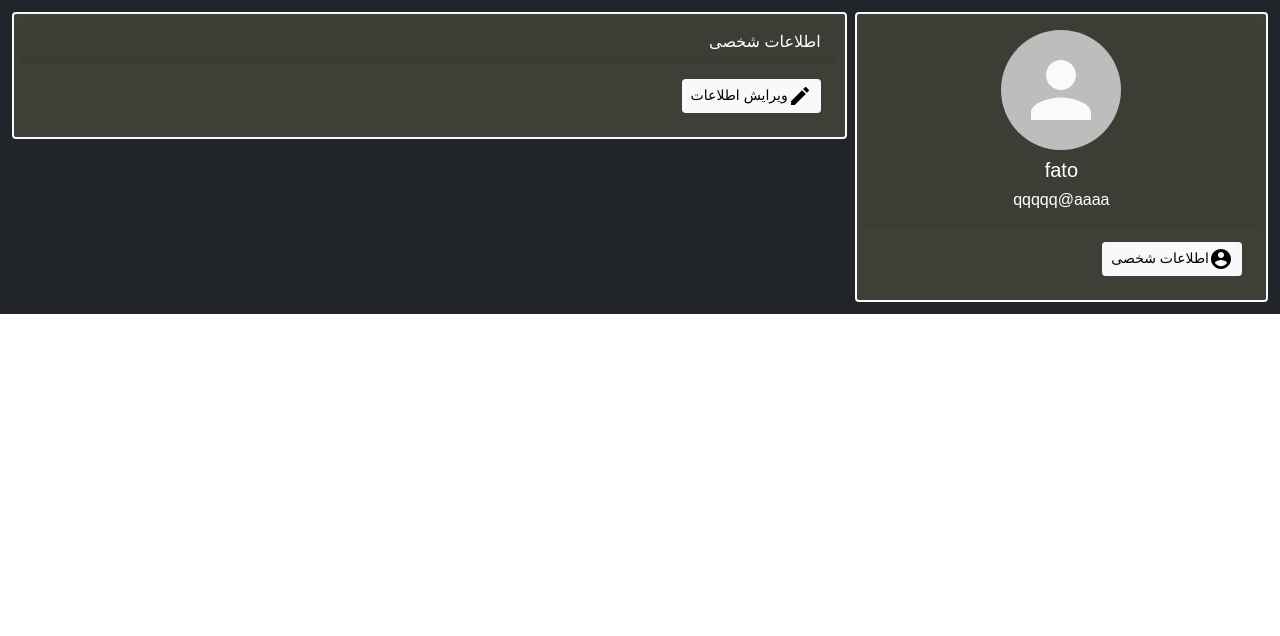
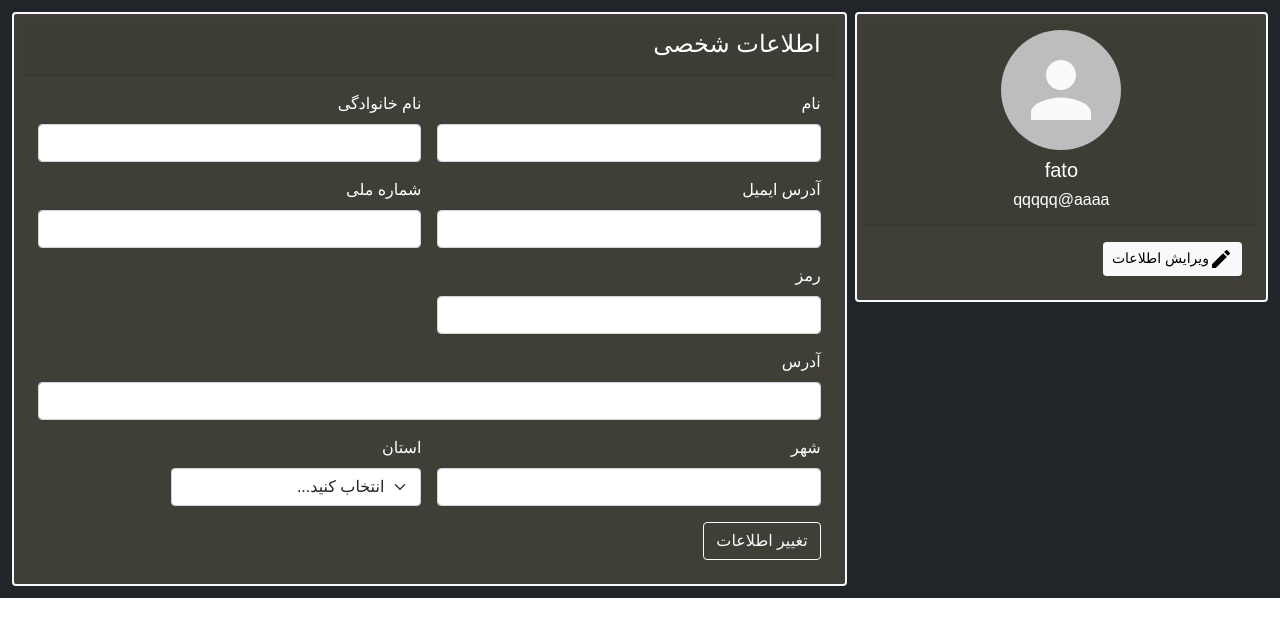
Before and after one commit to MelikaNobakhtian/luna-software-engineering, a React (Create React App) app in the folder Webfront/: page /userProfile in a window 1280 px wide. Shown: the top 636 px of the page. Built offline with nearby package versions, Linux system fonts and the light colour scheme.

Commit message:
user info form ui in user profile page

```diff
--- a/Webfront/src/components/userProfile/userProfile.js
+++ b/Webfront/src/components/userProfile/userProfile.js
@@ -37,8 +37,8 @@ function UserProfile(props) {
             </div>
             <div class="card-body">
               <div className='btn btn-light btn-sm'>
-                <AccountCircleIcon/>
-                اطلاعات شخصی
+                <EditIcon></EditIcon>
+                ویرایش اطلاعات
               </div>
             </div>
           </div>
@@ -46,14 +46,55 @@ function UserProfile(props) {
          <div className="col-12 col-md-8 ">
           <div className="card border-light border-2 text-white p-2 m-1" style={{backgroundColor:'rgba(70, 70, 60, 0.8)'}}>
             <div class="card-header d-flex">
-            اطلاعات شخصی
+                <h4>اطلاعات شخصی</h4>
+
             </div>
             <div class="card-body">
+              <div>
+              <form class="row g-3">
+                  <div class="col-sm-6 ">
+                    <label for="inputEmail4" class="form-label">نام</label>
+                    <input type="email" class="form-control" id="inputEmail4"/>
+                  </div>
+                  <div class="col-sm-6">
+                    <label for="inputPassword4" class="form-label">نام خانوادگی</label>
+                    <input type="password" class="form-control" id="inputPassword4"/>
+                  </div>
+                  <div class="col-sm-6">
+                    <label for="inputEmail4" class="form-label">آدرس ایمیل</label>
+                    <input type="email" class="form-control" id="inputEmail4"/>
+                  </div>
+                  <div class="col-sm-6">
+                    <label for="inputAddress2" class="form-label">شماره ملی</label>
+                    <input type="text" class="form-control" id="inputAddress2" placeholder=""/>
+                  </div>
+                  <div class="col-sm-6">
+                    <label for="inputPassword4" class="form-label">رمز</label>
+                    <input type="password" class="form-control" id="inputPassword4"/>
+                  </div>
+                  <div class="col-12">
+                    <label for="inputAddress" class="form-label">آدرس</label>
+                    <input type="text" class="form-control" id="inputAddress" placeholder=""/>
+                  </div>
 
-              <div className='btn btn-light btn-sm'>
-                <EditIcon></EditIcon>
-                ویرایش اطلاعات
+                  <div class="col-sm-6">
+                    <label for="inputCity" class="form-label">شهر</label>
+                    <input type="text" class="form-control" id="inputCity"/>
+                  </div>
+                  <div class="col-sm-4">
+                    <label for="inputState" class="form-label">استان</label>
+                    <select id="inputState" class="form-select">
+                      <option selected>انتخاب کنید...</option>
+                      <option>اصفهان</option>
+                    </select>
+                  </div>
+
+                  <div class="col-12">
+                    <button type="submit" class="btn btn-outline-light">تغییر اطلاعات</button>
+                  </div>
+                </form>
               </div>
+
             </div>
           </div>
          </div>
```
